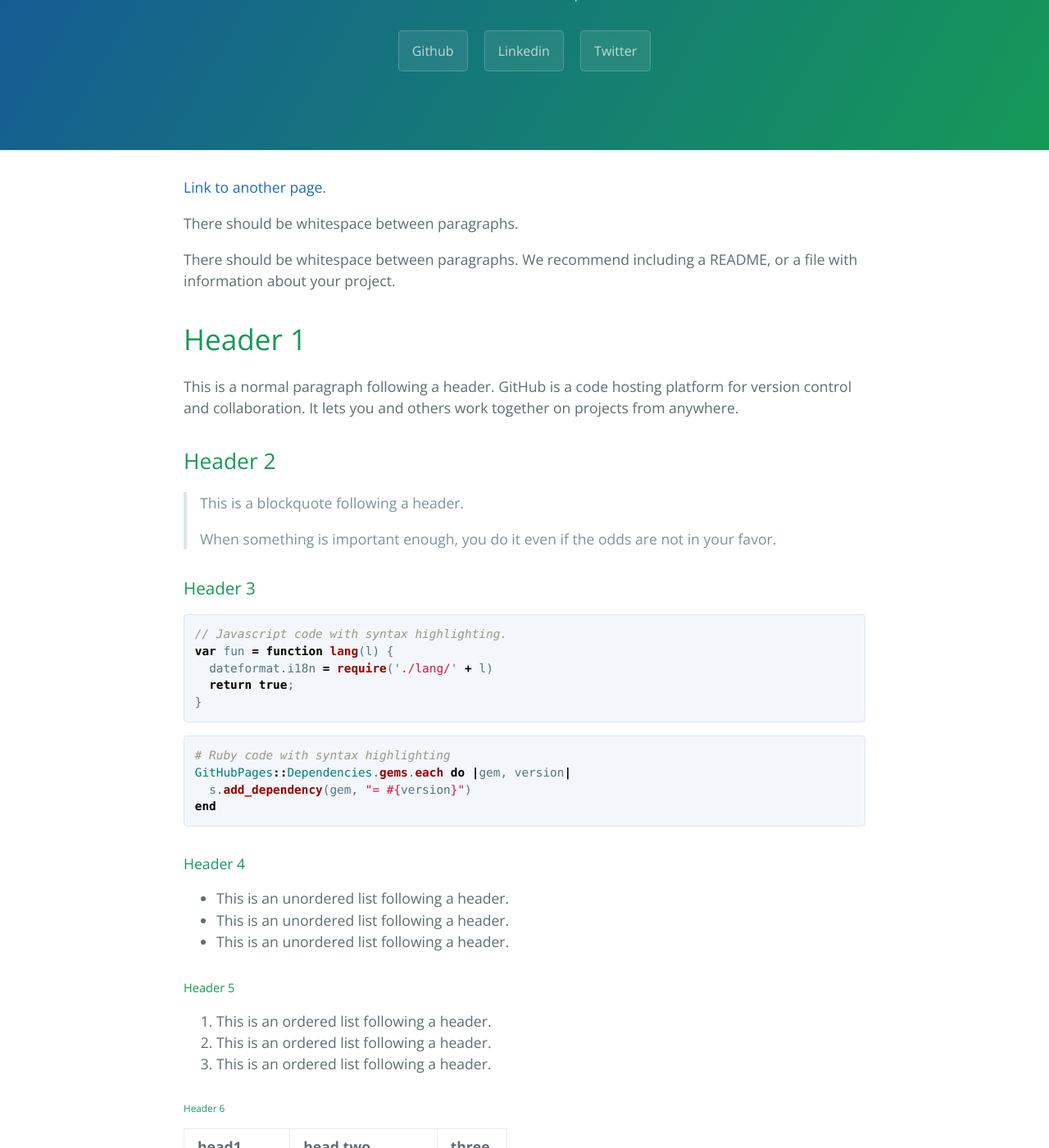
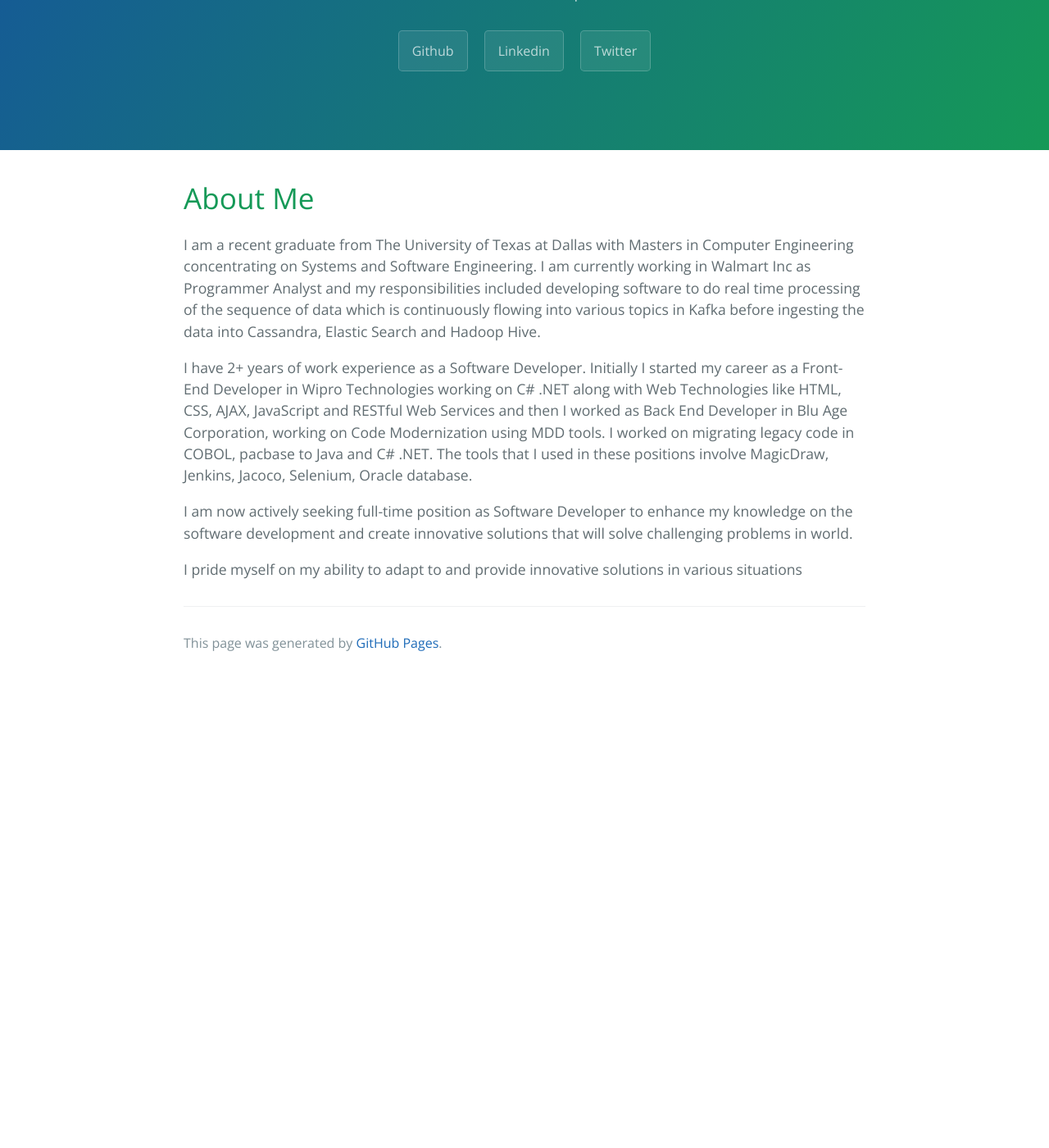
Before and after one commit to prasanna1433/prasanna1433.github.io, a Jekyll site: the page built from index.md, in a window 1280 px wide and 1400 px high, scrolled down 200 px. Shown: the whole window at 82% size. Built offline with Jekyll 4.4.1, drawn with Linux system fonts in a browser that asks for light colours; our own code applies the rules of GitHub Pages for plain Markdown files; after the commit the page ends 1028 px from its top, so only the background shows below that; some of the changed text lies outside the part shown.

Commit message:
chaning about me

````diff
--- a/index.md
+++ b/index.md
@@ -2,120 +2,12 @@
 layout: default
 ---
 
-[Link to another page](another-page).
+# [](#header-1)About Me
 
-There should be whitespace between paragraphs.
+I am a recent graduate from The University of Texas at Dallas with Masters in Computer Engineering concentrating on Systems and Software Engineering. I am currently working in Walmart Inc as Programmer Analyst and my responsibilities included developing software to do real time processing of the sequence of data which is continuously flowing into various topics in Kafka before ingesting the data into Cassandra, Elastic Search and Hadoop Hive.
 
-There should be whitespace between paragraphs. We recommend including a README, or a file with information about your project.
+I have 2+ years of work experience as a Software Developer. Initially I started my career as a Front-End Developer in Wipro Technologies working on C# .NET along with Web Technologies like HTML, CSS, AJAX, JavaScript and RESTful Web Services and then I worked as Back End Developer in Blu Age Corporation, working on Code Modernization using MDD tools. I worked on migrating legacy code in COBOL, pacbase to Java and C# .NET. The tools that I used in these positions involve MagicDraw, Jenkins, Jacoco, Selenium, Oracle database.
 
-# [](#header-1)Header 1
+I am now actively seeking full-time position as Software Developer to enhance my knowledge on the software development and create innovative solutions that will solve challenging problems in world.
 
-This is a normal paragraph following a header. GitHub is a code hosting platform for version control and collaboration. It lets you and others work together on projects from anywhere.
-
-## [](#header-2)Header 2
-
-> This is a blockquote following a header.
->
-> When something is important enough, you do it even if the odds are not in your favor.
-
-### [](#header-3)Header 3
-
-```js
-// Javascript code with syntax highlighting.
-var fun = function lang(l) {
-  dateformat.i18n = require('./lang/' + l)
-  return true;
-}
-```
-
-```ruby
-# Ruby code with syntax highlighting
-GitHubPages::Dependencies.gems.each do |gem, version|
-  s.add_dependency(gem, "= #{version}")
-end
-```
-
-#### [](#header-4)Header 4
-
-*   This is an unordered list following a header.
-*   This is an unordered list following a header.
-*   This is an unordered list following a header.
-
-##### [](#header-5)Header 5
-
-1.  This is an ordered list following a header.
-2.  This is an ordered list following a header.
-3.  This is an ordered list following a header.
-
-###### [](#header-6)Header 6
-
-| head1        | head two          | three |
-|:-------------|:------------------|:------|
-| ok           | good swedish fish | nice  |
-| out of stock | good and plenty   | nice  |
-| ok           | good `oreos`      | hmm   |
-| ok           | good `zoute` drop | yumm  |
-
-### There's a horizontal rule below this.
-
-* * *
-
-### Here is an unordered list:
-
-*   Item foo
-*   Item bar
-*   Item baz
-*   Item zip
-
-### And an ordered list:
-
-1.  Item one
-1.  Item two
-1.  Item three
-1.  Item four
-
-### And a nested list:
-
-- level 1 item
-  - level 2 item
-  - level 2 item
-    - level 3 item
-    - level 3 item
-- level 1 item
-  - level 2 item
-  - level 2 item
-  - level 2 item
-- level 1 item
-  - level 2 item
-  - level 2 item
-- level 1 item
-
-### Small image
-
-![](https://assets-cdn.github.com/images/icons/emoji/octocat.png)
-
-### Large image
-
-![](https://guides.github.com/activities/hello-world/branching.png)
-
-
-### Definition lists can be used with HTML syntax.
-
-<dl>
-<dt>Name</dt>
-<dd>Godzilla</dd>
-<dt>Born</dt>
-<dd>1952</dd>
-<dt>Birthplace</dt>
-<dd>Japan</dd>
-<dt>Color</dt>
-<dd>Green</dd>
-</dl>
-
-```
-Long, single-line code blocks should not wrap. They should horizontally scroll if they are too long. This line should be long enough to demonstrate this.
-```
-
-```
-The final element.
-```
+I pride myself on my ability to adapt to and provide innovative solutions in various situations
````
